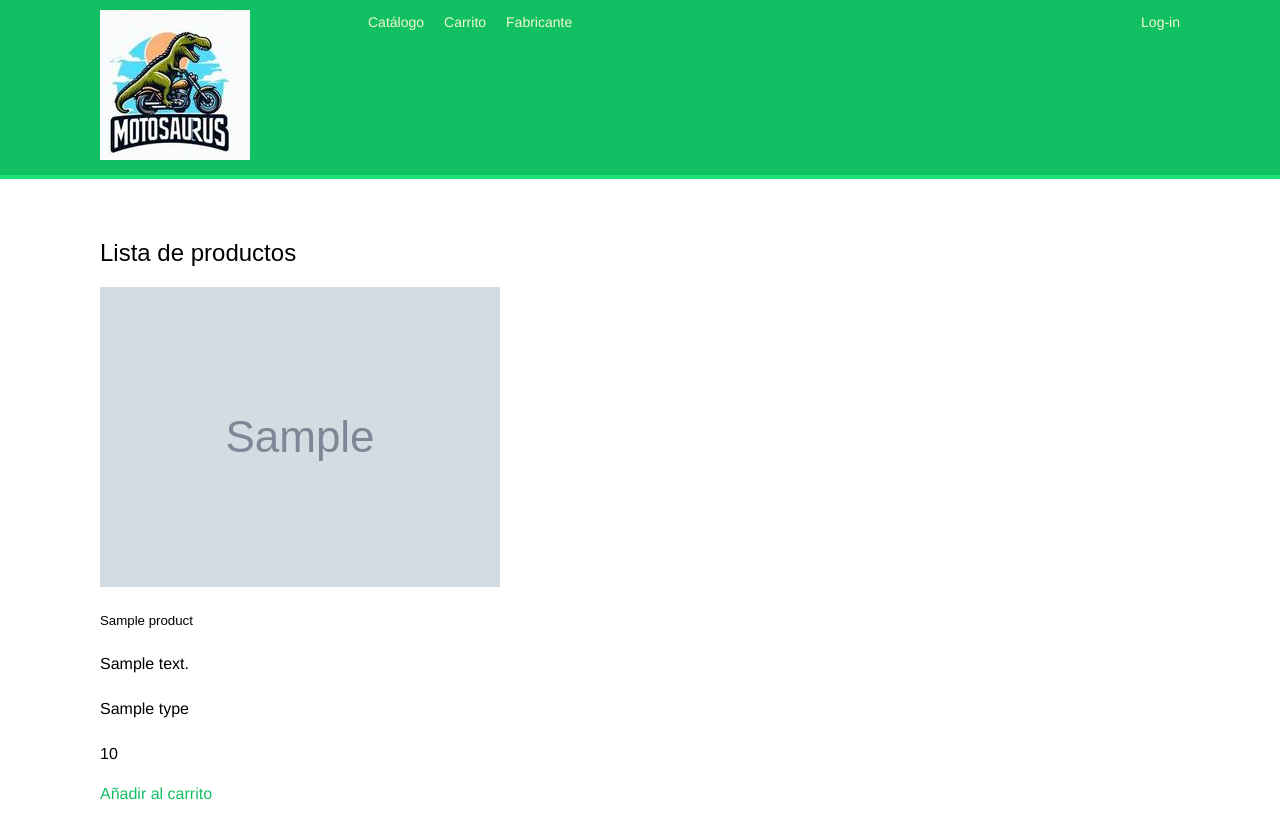
After one commit to Miguel-Angel-Roldan-Garcia/PGPI-3.11-Motosaurio, a Django app: template motosaurio/shop/templates/product_list.html in a window 1280 px wide. The commit adds this page. Run offline with Django 4.2, Linux system fonts and the light colour scheme; the template is opened without the code that fills it: most values are stand-ins (such as "Sample title", 1, 10 or a date in 2020); grey boxes marked "Sample" are stand-in pictures; some libraries are stand-ins or nearby versions; some web fonts are replaced.

Commit message:
Lista de productos front

```diff
--- a/motosaurio/account/templates/base.html
+++ b/motosaurio/account/templates/base.html
@@ -3,7 +3,7 @@
 <html>
 <head>
     <title>{% block title %}{% endblock %}</title>
-    <link href="{% static "css/base.css" %}" rel="stylesheet">
+    <link href="{% static 'css/base.css' %}" rel="stylesheet">
 </head>
 <body>
     <div id="header">
@@ -12,7 +12,7 @@
 
             <ul class="menu">
                 <li {% if section == "dashboard" %}class="selected"{% endif %}>
-                    <a href="{% url "dashboard" %}">Catálogo</a>
+                    <a href="{% url 'dashboard' %}">Catálogo</a>
                 </li>
                 <li {% if section == "images" %}class="selected"{% endif %}>
                     <a href="#">Carrito</a>
--- a/motosaurio/motosaurio/settings.py
+++ b/motosaurio/motosaurio/settings.py
@@ -32,6 +32,7 @@ ALLOWED_HOSTS = []
 
 INSTALLED_APPS = [
     "account.apps.AccountConfig",
+    "product.apps.ProductConfig",
     "django.contrib.admin",
     "django.contrib.auth",
     "django.contrib.contenttypes",
--- a/motosaurio/product/models.py
+++ b/motosaurio/product/models.py
@@ -18,7 +18,7 @@ PRODUCER_CHOICES = (
 	('YA', 'YAMAHA'),
 	('DU', 'DUCATI'),
 	('KY', 'KYMCO'),
-	('OT, 'OTROS)
+	('OT', 'OTROS')
 )
 
 class Producto(models.Model):
--- /dev/null
+++ b/motosaurio/shop/static/style.css
@@ -0,0 +1,5 @@
+
+.product-card {
+    flex: 1;
+    margin: 0 10px;
+}
--- /dev/null
+++ b/motosaurio/shop/templates/product_list.html
@@ -0,0 +1,37 @@
+{% extends "dashboard.html" %}
+{% load i18n static %}
+
+{% block title %} Motosaurio {% endblock %}
+
+{% block extrahead %}
+    <link rel="stylesheet" href="https://stackpath.bootstrapcdn.com/bootstrap/4.3.1/css/bootstrap.min.css">
+    <link type="text/css" rel="stylesheet" href="{% static 'style.css' %}" />
+{% endblock %}
+
+{% block content %}
+    <div id="product_list">
+        <div class="container mt-5">
+            <h2 class="mb-4">Lista de productos</h2>
+
+            <div class="d-flex flex-wrap">
+                {% for product in products %}
+                <div class="card product-card">
+                    <img src="{{ product.image }}" class="card-img-top" alt="Product image">
+                    <div class="card-body">
+                        <h5 class="card-title">{{ product.name }}</h5>
+                        <p class="card-text">{{ product.description }}</p>
+                        <p class="card-text">{{ product.type }}</p>
+                        <p class="card-text">{{ product.price }}</p>
+                        <a href="#" class="btn btn-primary">Añadir al carrito</a>
+                    </div>
+                </div>
+                {% endfor %}
+
+            </div>
+          </div>
+    </div>
+{% endblock %}
+
+<script src="https://code.jquery.com/jquery-3.7.1.slim.js"></script>
+<script src="https://cdnjs.cloudflare.com/ajax/libs/popper.js/1.14.7/umd/popper.min.js"></script>
+<script src="https://stackpath.bootstrapcdn.com/bootstrap/4.3.1/js/bootstrap.min.js"></script>
```
Also changed, not shown: motosaurio/shop/views.py (+13 -1 lines), motosaurio/shop/static/__init__.py (added), motosaurio/shop/templates/__init__.py (added).
